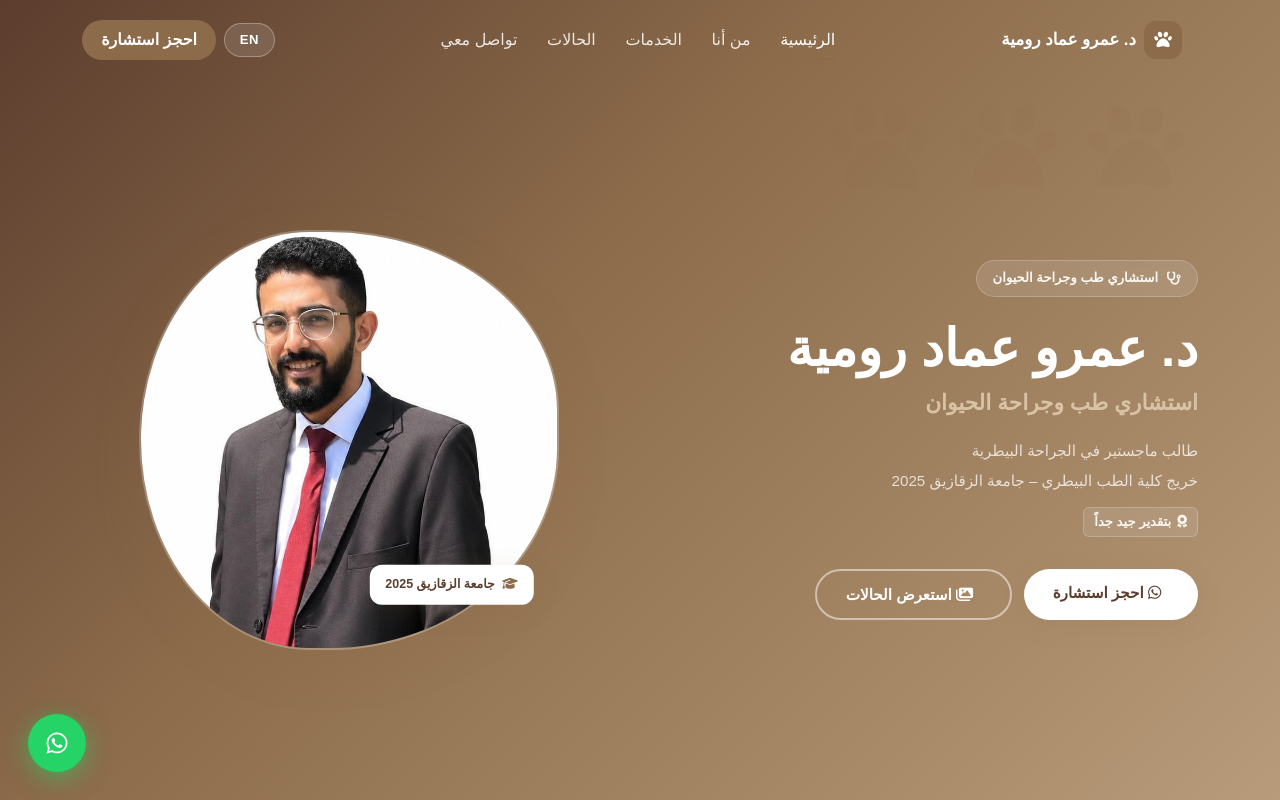
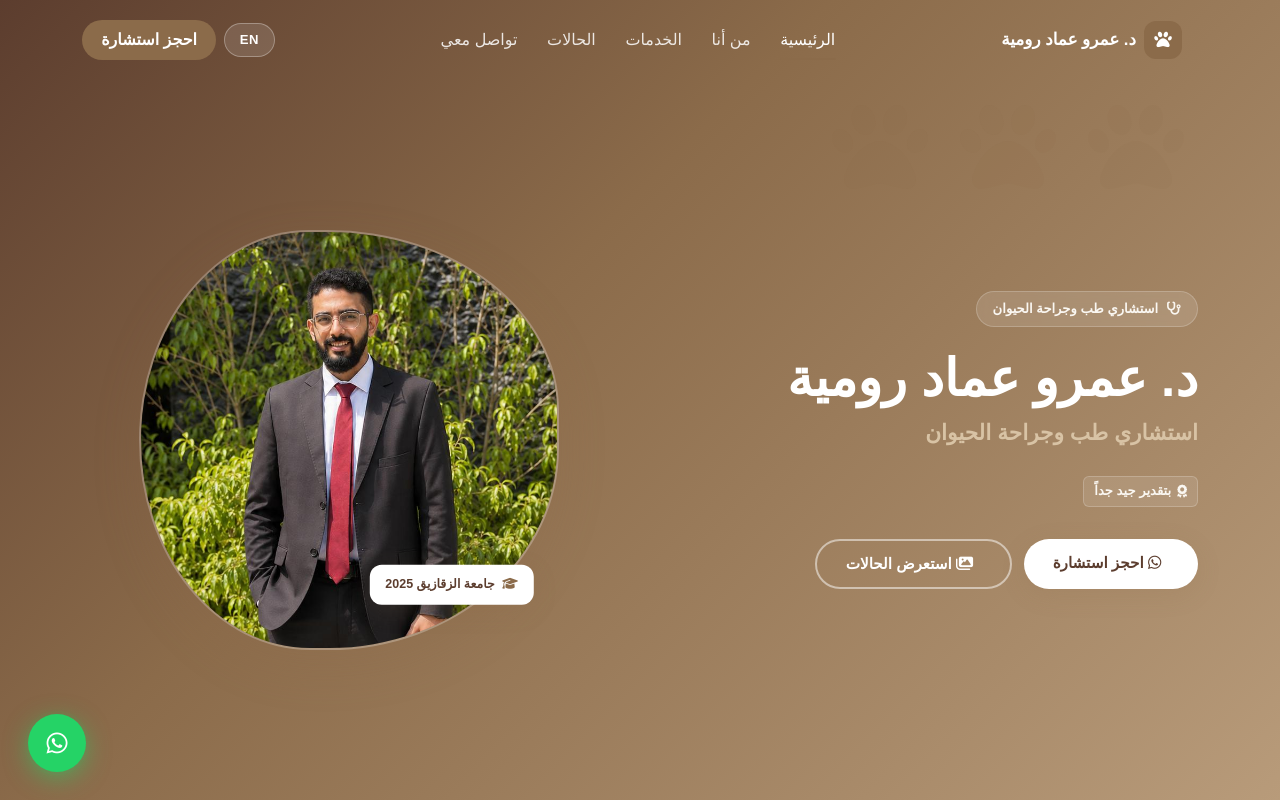
Before and after one commit to yousseffyasser1/Dr-Amr-Romia-, a plain HTML site: page index.html in a window 1280 px wide. Shown: the top 800 px of the page. Drawn offline with nearby package versions, Linux system fonts and the light colour scheme.

Commit message:
Hero section edit

```diff
--- a/index.html
+++ b/index.html
@@ -80,8 +80,6 @@
 
         <h1 class="hero-name" data-i18n="hero_name">د. عمرو عماد رومية</h1>
         <p class="hero-title-text" data-i18n="hero_title">استشاري طب وجراحة الحيوان</p>
-        <p class="hero-sub" data-i18n="hero_sub1">طالب ماجستير في الجراحة البيطرية</p>
-        <p class="hero-sub" data-i18n="hero_sub2">خريج كلية الطب البيطري – جامعة الزقازيق 2025</p>
         <div class="hero-grade mt-2">
           <i class="fa-solid fa-award"></i>
           <span data-i18n="hero_grade">بتقدير جيد جداً</span>
@@ -107,7 +105,7 @@
               <i class="fa-solid fa-user-doctor"></i>
               <span>صورة الدكتور<br>Doctor Photo</span>
             </div> -->
-            <img src="imgs/WhatsApp Image 2026-06-10 at 10.37.45 PM.jpeg" alt="Dr. Amr Emad Romia" class="hero-image" />
+            <img src="imgs/WhatsApp Image 2026-06-11 at 6.18.47 PM.jpeg" alt="Dr. Amr Emad Romia" class="hero-image" />
           </div>
           <div class="hero-floating-badge">
             <i class="fa-solid fa-graduation-cap"></i>
```
Also changed, not shown: imgs/WhatsApp Image 2026-06-11 at 6.18.47 PM.jpeg (added).
